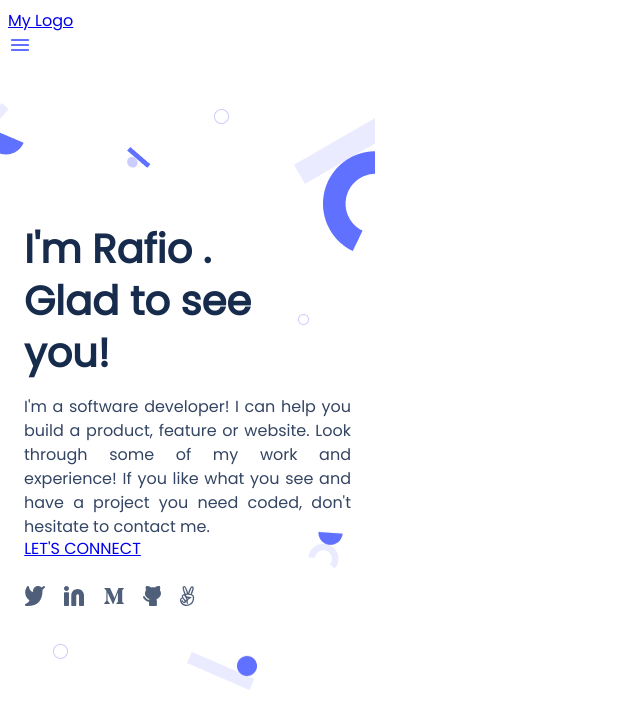
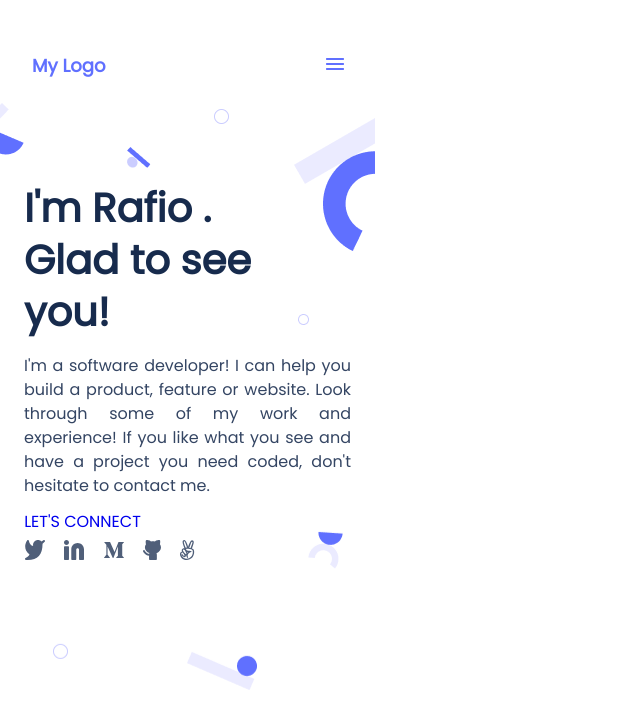
Before and after one commit to shihabrafio/Portfolio-setup-and-mobile-first, a plain HTML site: page index.html in a window 1280 px wide. Shown: the whole page, without its empty margins (0-640 px from the left). Drawn offline with Linux system fonts and the light colour scheme.

Commit message:
Fixed style.css

```diff
--- a/style.css
+++ b/style.css
@@ -11,7 +11,7 @@
   display: flex;
 }
 
-.nav {
+.head {
   display: flex;
   justify-content: space-between;
   position: absolute;
@@ -19,7 +19,7 @@
   height: 72px;
 }
 
-.nav a {
+.head a {
   display: flex;
   align-items: center;
   text-align: center;
@@ -30,9 +30,10 @@
   line-height: 20px;
   margin-left: 24px;
   margin-top: 44px;
+  text-decoration: none;
 }
 
-.nav button {
+.head .menu {
   background-color: #fff;
   border: none;
   margin-right: 36px;
@@ -63,6 +64,7 @@
   font-size: 40px;
   text-align: justify;
   margin-left: 24px;
+  margin-top: -8px;
   line-height: 52px;
   display: flex;
   align-items: center;
@@ -92,7 +94,7 @@
   flex-grow: 0;
   width: 170.17px;
   height: 20px;
-  margin-top: 25px;
+  margin-top: 6px;
   margin-left: -15px;
   justify-content: space-between;
   list-style: none;
@@ -105,10 +107,14 @@
   width: 117px;
   height: 24px;
   margin-left: 24px;
-  margin-top: 12px;
+  margin-top: 26px;
   font-style: normal;
   font-weight: 500;
   font-size: 16px;
   line-height: 24px;
   color: #7f8cff;
 }
+
+.main_headline .social a {
+  text-decoration: none;
+}
```
